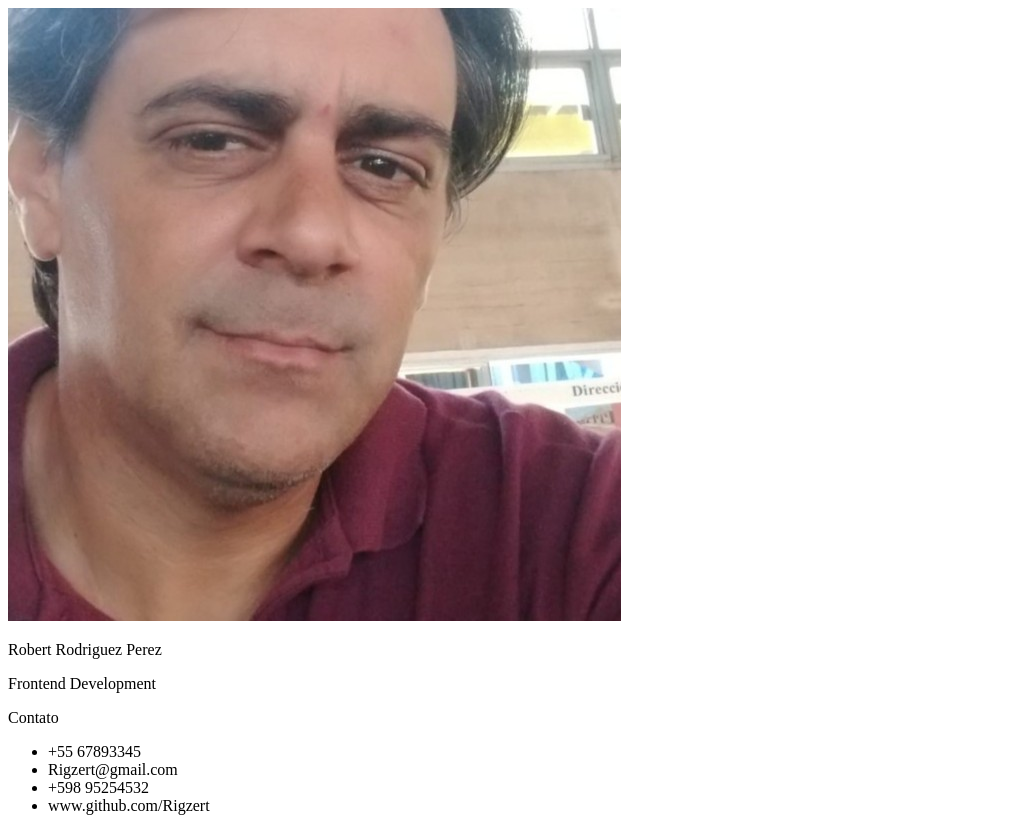
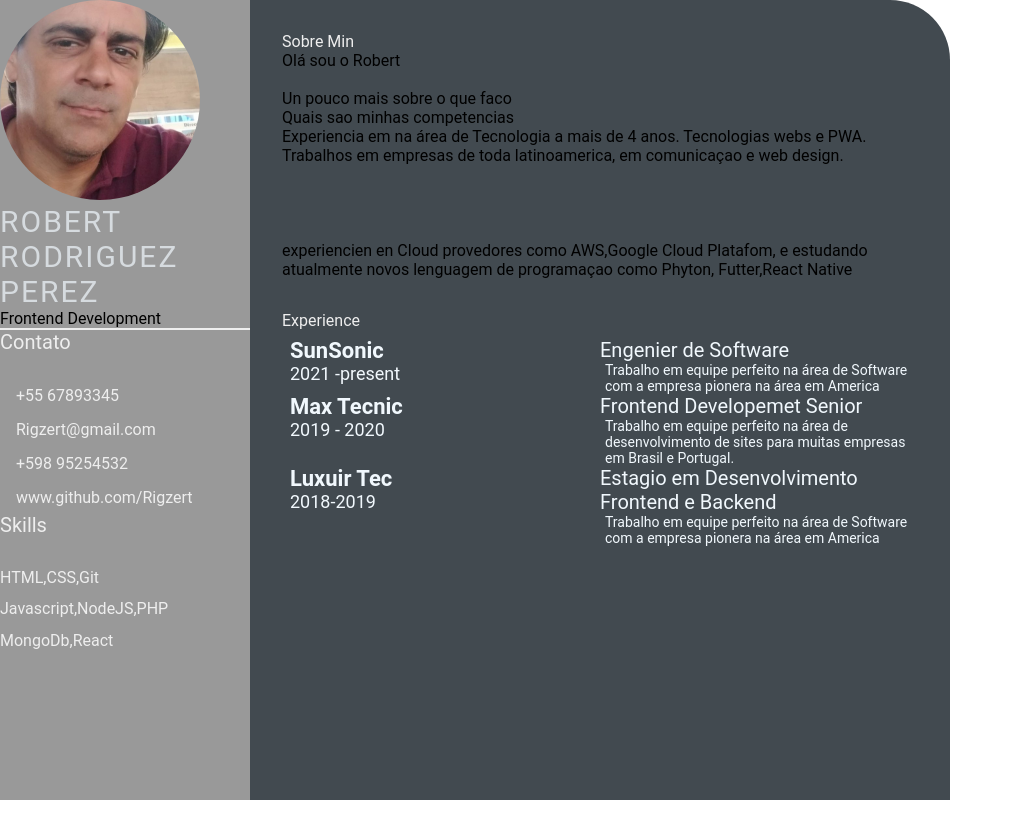
Before and after one commit to Rigzert/jornada-Dev.github.io, a plain HTML site: page index.html in a window 1280 px wide. Shown: the top 818 px of the page, without its empty margins (0-1013 px from the left). Drawn offline with Linux system fonts and the light colour scheme.

Commit message:
finalizando Day-03

```diff
--- /dev/null
+++ b/css/style.css
@@ -0,0 +1,146 @@
+* {
+    margin: 0;
+    padding: 0;
+    box-sizing: border-box;
+    list-style: none;
+    font-family: 'Roboto', sans-serif;
+}
+
+.resume-contents {
+    min-height: 100vh;
+    width: 80%;
+    margin: 2rem auto;
+    display: grid;
+    grid-template-columns: repeat(7, 1fr);
+}
+
+.left-section {
+    grid-column: span 2;
+    height: 100vh;
+    background-color: #999999;
+    width: 250px;
+
+}
+
+.right-section {
+    grid-column: span 5;
+    height: 100%;
+    background-color: #424a50;
+    border-radius: 0px 60px 0px 0px;
+    width: 700px;
+    position: absolute;
+    top:0;
+    left:250px;
+}
+
+.left-section-contents{
+    padding: 2rem 2rem;
+}
+
+.profile {
+    width: 100%;
+    border-bottom: 2px solid #eeeeee;
+}
+
+.profile .profile-image {
+    width: 200px;
+    border-radius: 100%;
+}
+
+.name {
+    color: #D6DBDF;
+    font-size: 30px;
+    letter-spacing: 2px;
+    text-transform: uppercase;
+}
+
+.profession {
+    color: #eeeeee;
+    font-size: 20px;
+    text-transform: uppercase;
+    text-align: center;
+}
+
+/* .contact-info { border-bottom: 2px solid #1B2631; } */
+.left-title {
+    color: #eeeeee;
+    font-size: 20px;
+}
+
+.contact-info ul {
+    padding-top: 1.5rem;
+}
+
+.contact-info ul li,
+.references ul li {
+    padding: .4rem 0;
+    color: #eeeeee;
+}
+
+.contact-info ul li i,
+.references ul li i {
+    padding-right: 1rem;
+    font-size: 18px;
+    color: #eeeeee;
+}
+
+.skills ul {
+    padding-top: 1.5rem;
+}
+.skills ul li p {
+    padding: .4rem 0;
+    color: #eeeeee;
+}
+
+.right-section-contents {
+    padding: 2rem 2rem;
+}
+
+.right-title {
+    color: #eeeeee;
+}
+
+.gap {
+    padding-bottom: 2rem;
+}
+.about-me-contents {
+    font-size: 18px;
+    color: #eeeeee;
+}
+
+.experience-contents,
+.education-contents,
+.awards-contents {
+    display: grid;
+    grid-template-columns: repeat(2, 1fr);
+    padding-bottom: 2rem;
+    color: #F1F8FD;
+    margin:.5rem;
+}
+
+.exp-company-name,
+.education-school-name,
+.awards-company-name {
+    font-size: 22px;
+    font-weight: bold;
+}
+
+.exp-time-period,
+.educationp-time-period,
+.awards-time-period {
+    font-size: 18px;
+}
+
+.exp-position,
+.education-subject,
+.awards-name {
+    font-size: 20px;
+}
+
+.exp-desc,
+.education-desc,
+.awards-desc {
+    font-size: 14px;
+    padding-left: 5px;
+    margin:1rem_;
+}
--- a/index.html
+++ b/index.html
@@ -4,7 +4,7 @@
     <meta charset="UTF-8">
     <meta http-equiv="X-UA-Compatible" content="IE=edge">
     <meta name="viewport" content="width=device-width, initial-scale=1.0">
-    <link rel="stylesheet" href="style.css">
+    <link rel="stylesheet" href="css/style.css">
     <title>Robert Rodriguez Perez</title>
 </head>
 <body>
@@ -84,7 +84,46 @@
                     </div>
                 </section>
             </div>
--->
+-->     <section class="experience gap">
+                <div class="right-title">Experience</div>
+                <div class="experience-contents">
+                    <div class="exp-left">
+                        <p class="exp-company-name">SunSonic</p>
+                        <p class="exp-time-period">2021 -present</p>
+                    </div>
+                    <div class="exp-right">
+                        <p class="exp-position">Engenier de Software</p>
+                        <p class="exp-desc">
+                            Trabalho em equipe perfeito na área de Software com a empresa pionera na área em America
+                        </p>
+                    </div>
+                    <div class="exp-left">
+                    <p class="exp-company-name">Max Tecnic</p>
+                    <p class="exp-time-period">2019 - 2020</p>
+                </div>
+                <div class="exp-right">
+                    <p class="exp-position">Frontend Developemet Senior</p>
+                    <p class="exp-desc">
+                        Trabalho em equipe perfeito na área de desenvolvimento de sites para muitas empresas em Brasil e Portugal.
+                    </p>
+                </div>
+                 <div class="exp-left">
+                    <p class="exp-company-name">Luxuir Tec</p>
+                    <p class="exp-time-period">2018-2019</p>
+                </div>
+                <div class="exp-right">
+                    <p class="exp-position">Estagio em Desenvolvimento Frontend e Backend</p>
+                    <p class="exp-desc">
+                        Trabalho em equipe perfeito na área de Software com a empresa pionera na área em America
+                    </p>
+                </div>
+                </div>
+
+
+            </div>
+            </div>
+
+        </section>
         </section>
     </main>
 
```
Also changed, not shown: 1 other file.
